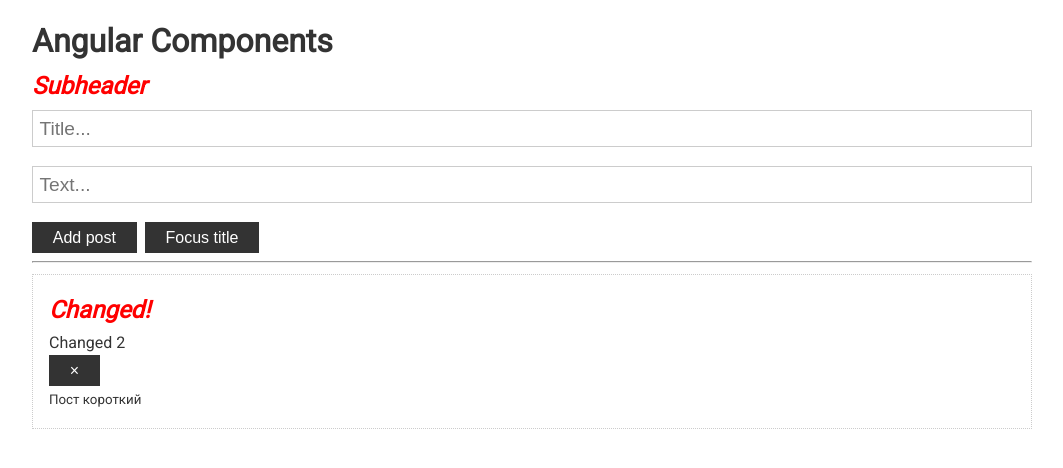
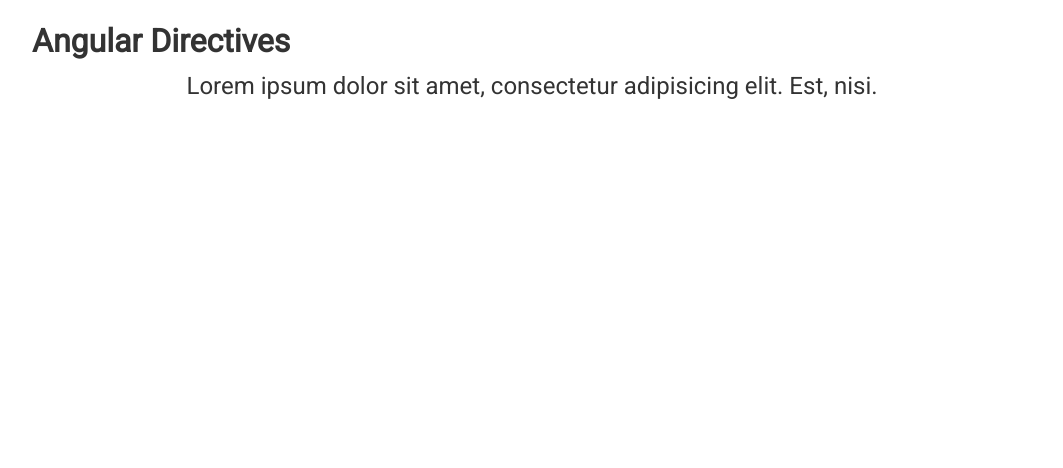
Before and after one commit to yakidan/Angular, an Angular app in the folder Angular/Practise/basics-and-syntax/angular-basics/: page / in a window 1280 px wide. Shown: the top 468 px of the page, without its empty margins (108-1171 px from the left). Built offline with nearby package versions, Linux system fonts and the light colour scheme.

Commit message:
Directives: Create Directive

```diff
--- a/Angular/Practise/basics-and-syntax/angular-basics/src/app/app.component.html
+++ b/Angular/Practise/basics-and-syntax/angular-basics/src/app/app.component.html
@@ -1,23 +1,4 @@
 <div class="container">
-  <h1>Angular Components </h1>
-  <h2>Subheader</h2>
-  <app-post-form
-    (onAdd)="updatePost($event)"
-  ></app-post-form>
-
-  <hr>
-
-  <app-post
-    *ngFor="let p of posts"
-    [post]="p"
-    (onResume)="removePost($event)"
-  >
-    <div #info>
-      <small *ngIf="p.text.length>10;else shortPost">Пост Длинный</small>
-      <ng-template #shortPost>
-        <small>Пост короткий</small>
-      </ng-template>
-    </div>
-  </app-post>
-
+  <h1>Angular Directives</h1>
+  <p appStyle>Lorem ipsum dolor sit amet, consectetur adipisicing elit. Est, nisi.</p>
 </div>
--- a/Angular/Practise/basics-and-syntax/angular-basics/src/app/app.component.scss
+++ b/Angular/Practise/basics-and-syntax/angular-basics/src/app/app.component.scss
@@ -1,9 +1,4 @@
-.red{
-  background: red;
-  font-weight: bold;
-  color:#fff;
+p {
+  font-size: 1.5rem;
+  text-align: center;
 }
-.blue{
-background: blue;
-font-size: 1rem;
-}
--- a/Angular/Practise/basics-and-syntax/angular-basics/src/app/app.component.ts
+++ b/Angular/Practise/basics-and-syntax/angular-basics/src/app/app.component.ts
@@ -13,31 +13,6 @@
   styleUrls: ['./app.component.scss']
 })
 
-export class AppComponent implements OnInit {
-  posts: Post[] = [
-    {title: 'Angular component', text: 'I am learning component', id: 1},
-    // {title: 'next block:', text: 'About pipes', id: 2},
-  ]
-
-  ngOnInit(): void {
-    setTimeout(() => {
-      console.log('Timeout')
-      this.posts[0] = {
-        title: 'Changed!',
-        text: 'Changed 2',
-        id: 3
-      }
-    }, 5000)
-  }
-
-  updatePost(post: Post) {
-    this.posts.unshift(post)
-    //console.log('Post', post)
-  }
-
-  removePost(id: number) {
-    console.log('Id to remove', id)
-    this.posts = this.posts.filter(p => p.id !== id)
-  }
+export class AppComponent  {
 
 }
--- /dev/null
+++ b/Angular/Practise/basics-and-syntax/angular-basics/src/app/directives/style.directive.ts
@@ -0,0 +1,6 @@
+import {Directive} from "@angular/core";
+
+@Directive({selector: '[appStyle]'})
+export class StyleDirective{
+
+}
--- /dev/null
+++ b/Angular/Practise/basics-and-syntax/angular-basics/src/app/directives/style2.directive.ts
@@ -0,0 +1,10 @@
+import { Directive } from '@angular/core';
+
+@Directive({
+  selector: '[appStyle2]'
+})
+export class Style2Directive {
+
+  constructor() { }
+
+}
--- a/Angular/Practise/basics-and-syntax/angular-basics/src/app/post-form/post-form.component.html
+++ /dev/null
@@ -1,13 +0,0 @@
-<div>
-
-  <input type="text"
-         class="form-control" placeholder="Title..."
-         [(ngModel)]="title"
-         #titleInput>
-  <input type="text"
-         class="form-control" placeholder="Text..."
-         [(ngModel)]="text">
-
-  <button class="btn" (click)="addPost()">Add post</button>
-  <button class="btn" (click)="focusTitle()">Focus title</button>
-</div>
--- a/Angular/Practise/basics-and-syntax/angular-basics/src/app/post-form/post-form.component.ts
+++ /dev/null
@@ -1,42 +0,0 @@
-import {Component, ElementRef, EventEmitter, OnInit, Output, ViewChild} from '@angular/core';
-import {Post} from "../app.component";
-
-@Component({
-  selector: 'app-post-form',
-  templateUrl: './post-form.component.html',
-  styleUrls: ['./post-form.component.scss']
-})
-export class PostFormComponent implements OnInit {
-
-  @Output() onAdd: EventEmitter<Post> = new EventEmitter<Post>()
-
-  @ViewChild('titleInput', {static: false}) inputRef: ElementRef
-
-  title = ''
-  text = ''
-
-  constructor() {
-  }
-
-  ngOnInit(): void {
-  }
-
-  addPost() {
-    if (this.text.trim() && this.title.trim()) {
-      const post: Post = {
-        title: this.title,
-        text: this.text
-      }
-
-      this.onAdd.emit(post)
-
-      console.log('new Post', post)
-      this.text = this.title = ''
-    }
-  }
-
-  focusTitle() {
-    this.inputRef.nativeElement.focus()
-    console.log(this.inputRef)
-  }
-}
--- a/Angular/Practise/basics-and-syntax/angular-basics/src/app/post/post.component.html
+++ /dev/null
@@ -1,7 +0,0 @@
-<div class="card">
-  <h2>{{post.title}}</h2>
-  <p>{{post.text}}</p>
-
-  <button class="btn" (click)="removePost()" >&times;</button>
-  <ng-content></ng-content>
-</div>
--- a/Angular/Practise/basics-and-syntax/angular-basics/src/app/post/post.component.scss
+++ /dev/null
@@ -1,6 +0,0 @@
-h2 {
-  font-weight: bold;
-  font-style:italic;
-  color: red;
-
-}
--- a/Angular/Practise/basics-and-syntax/angular-basics/src/app/post/post.component.ts
+++ /dev/null
@@ -1,77 +0,0 @@
-import {
-  AfterContentChecked,
-  AfterContentInit,
-  AfterViewChecked,
-  AfterViewInit,
-  ChangeDetectionStrategy,
-  Component,
-  ContentChild,
-  DoCheck,
-  ElementRef,
-  EventEmitter,
-  Input,
-  OnChanges,
-  OnDestroy,
-  OnInit,
-  Output,
-  SimpleChanges,
-  ViewEncapsulation
-} from '@angular/core';
-import {Post} from "../app.component";
-
-@Component({
-  selector: 'app-post',
-  templateUrl: './post.component.html',
-  styleUrls: ['./post.component.scss'],
-  changeDetection: ChangeDetectionStrategy.OnPush,
-  encapsulation: ViewEncapsulation.None
-})
-export class PostComponent implements OnInit,
-  OnChanges, DoCheck, AfterContentInit
-  , AfterContentChecked, AfterViewInit,
-  AfterViewChecked, OnDestroy {
-
-
-  @Input() post: Post
-  @Output() onResume = new EventEmitter<number>()
-  @ContentChild('info', {static: true}) infoRef: ElementRef
-
-  removePost() {
-    this.onResume.emit(this.post.id)
-  }
-
-  ngOnChanges(changes: SimpleChanges): void {
-    console.log('ngOnChanges', changes)
-  }
-
-  ngOnInit(): void {
-    console.log('ngOnInit')
-    // console.log(this.infoRef.nativeElement)
-  }
-
-  ngDoCheck(): void {
-    console.log('ngDoCheck')
-  }
-
-  ngAfterContentInit(): void {
-    console.log('ngAfterContentInit')
-  }
-
-  ngAfterContentChecked(): void {
-    console.log('ngAfterContentChecked')
-  }
-
-  ngAfterViewInit(): void {
-    console.log('ngAfterViewInit')
-  }
-
-  ngAfterViewChecked(): void {
-    console.log('ngAfterViewChecked')
-  }
-
-  ngOnDestroy(): void {
-    console.log('ngOnDestroy')
-  }
-
-
-}
```
Also changed, not shown: Angular/Practise/basics-and-syntax/angular-basics/src/app/app.module.ts (+5 -4 lines), Angular/Practise/basics-and-syntax/angular-basics/src/app/post-form/post-form.component.scss (deleted).
